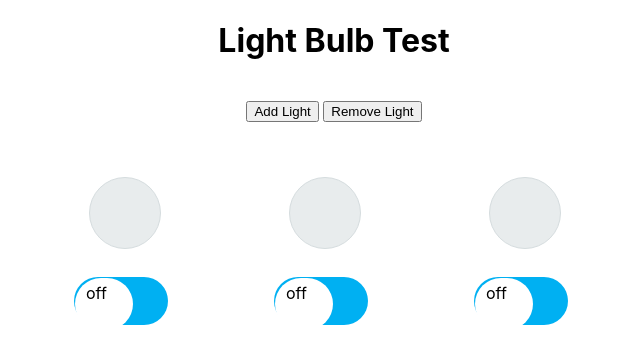
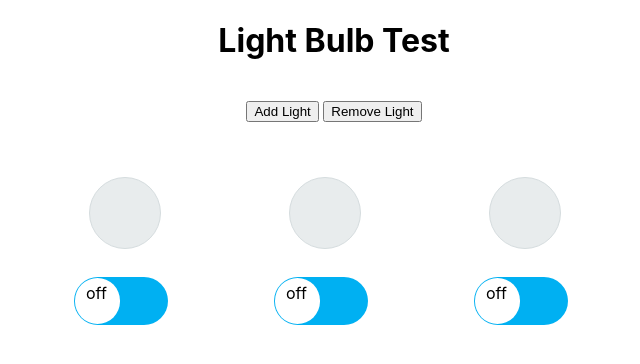
Before and after one commit to hyosunko/lightSwitches, a React (Create React App) app: page / in a window 1280 px wide. Shown: the top 364 px of the page, without its empty margins (306-946 px from the left). Built offline with nearby package versions, Linux system fonts and the light colour scheme.

Commit message:
adjust css for removing bootstrap

```diff
--- a/src/App.css
+++ b/src/App.css
@@ -62,6 +62,7 @@ input[type="checkbox"].switch + div {
   -webkit-transition-property: background-color, box-shadow;
   transition-property: background-color, box-shadow;
   cursor: pointer;
+
 }
 
 {/* inside OFF blue circle button container */}
@@ -73,7 +74,7 @@ input[type="checkbox"].switch + div {
 {/*inside circle button*/}
 input[type="checkbox"].switch + div > div {
   float: left;
-  width: 46px; height: 46px;
+  width: 33px; height: 40px;
   border-radius: inherit;
   background: #ffffff;
   -webkit-transition-timing-function: cubic-bezier(1,0,1,0);
```
